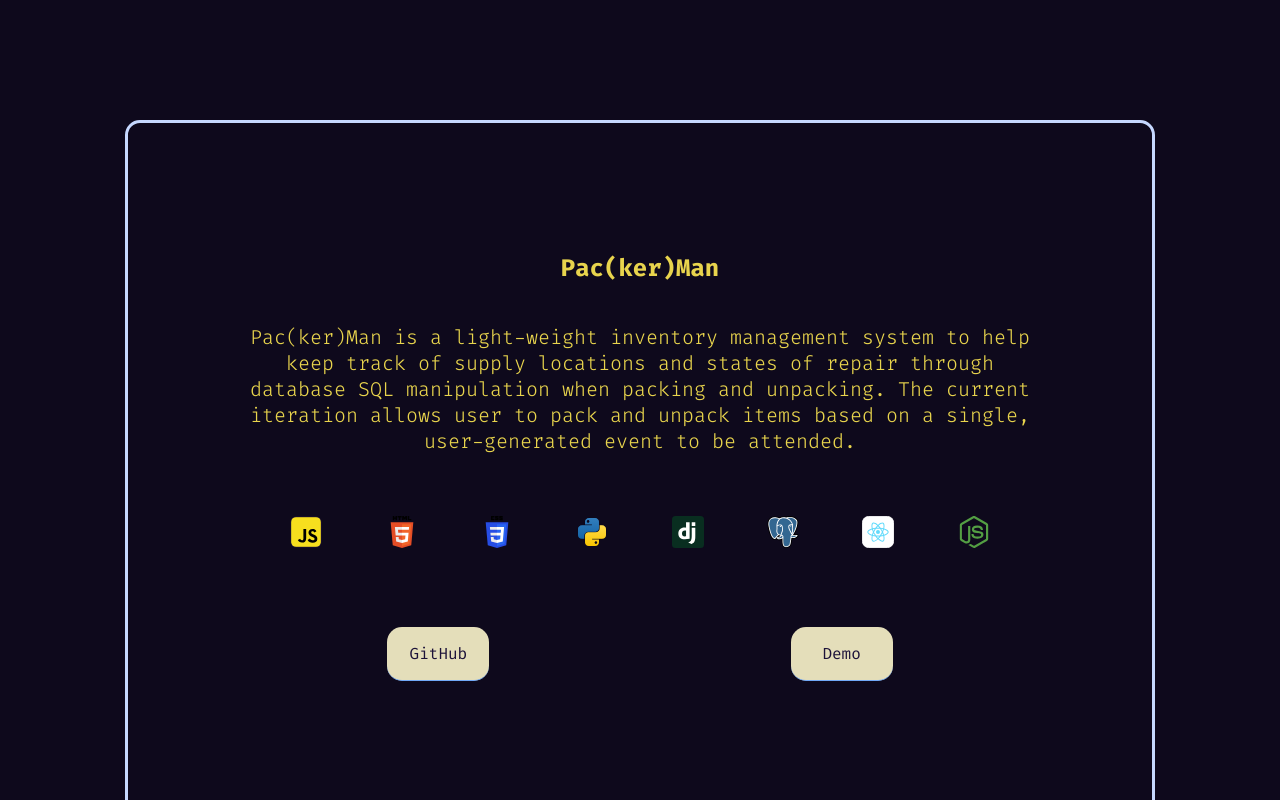
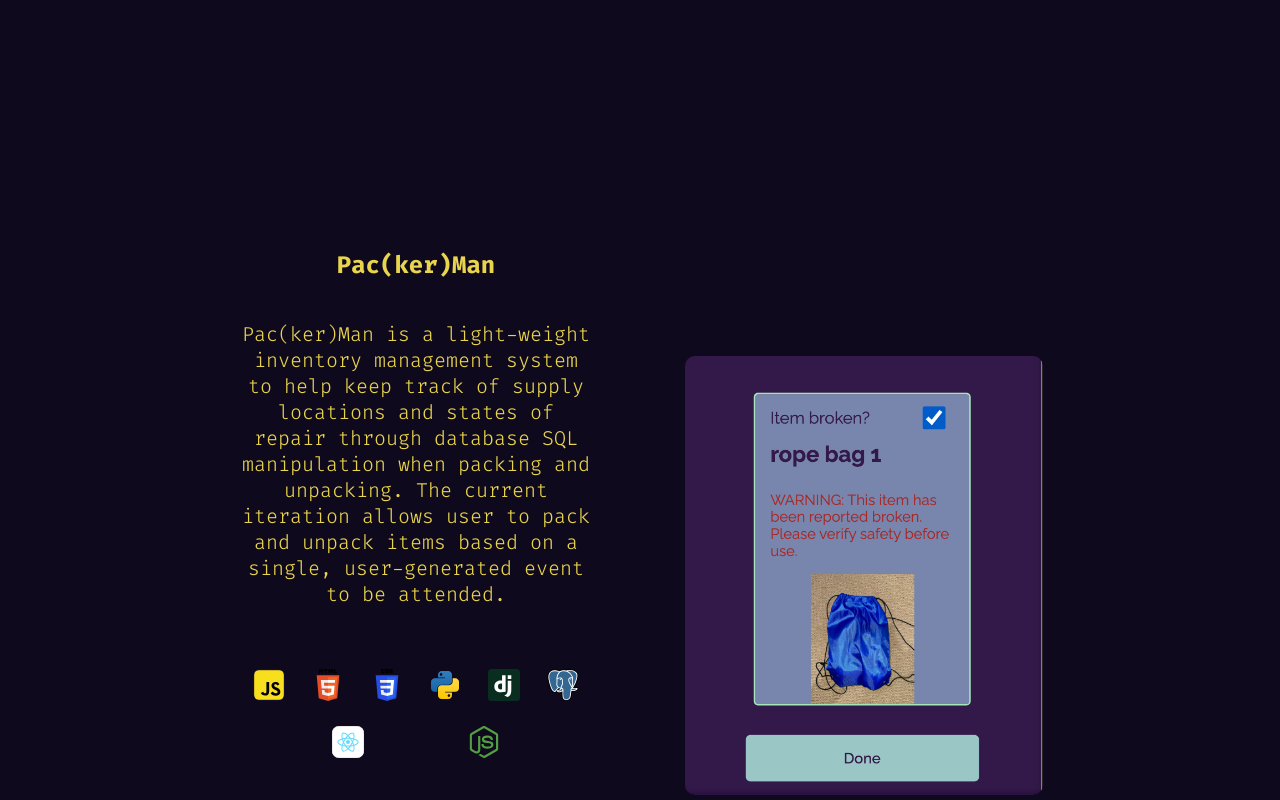
Before and after one commit to rhysrfrazier/Portfolio, a React (Vite) app: page / in a window 1280 px wide. Shown: the part 2760-3560 px from the top of the page. Built offline with nearby package versions, Linux system fonts and the light colour scheme.

Commit message:
fixed projects section on desktop

```diff
--- a/src/App.css
+++ b/src/App.css
@@ -277,6 +277,7 @@ a {
 /* Projects */
 
 .projectsContainer {
+  background-color: #0e091c;
   padding: 80px 0 80px 0;
   display: flex;
   flex-direction: column;
@@ -295,6 +296,7 @@ a {
 }
 
 .projectDetails {
+  background-color: #0e091c;
   border: 3px solid #c6d8ff;
   border-radius: 15px;
 
@@ -535,7 +537,7 @@ textarea {
   }
 
   .footerContact a {
-    color:#e8d44d;
+    color: #e8d44d;
     border: none;
   }
 
@@ -618,6 +620,25 @@ textarea {
   .xpTechBlock {
     padding: 20px;
   }
+
+  /* projects */
+
+  .projectDetails {
+    border: none;
+
+    display: flex;
+    width: 70%;
+  }
+
+  .left,
+  .right {
+    width: 50%;
+    justify-content: center;
+  }
+
+  /* contact */
+
+
 
 }
 
```
